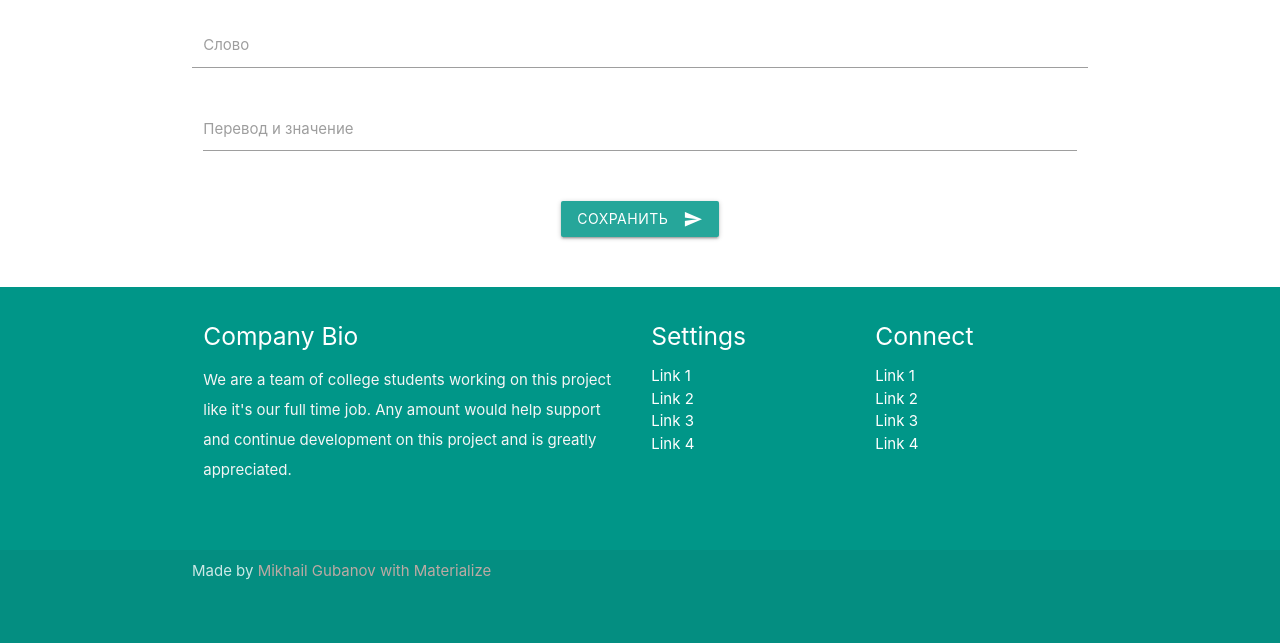
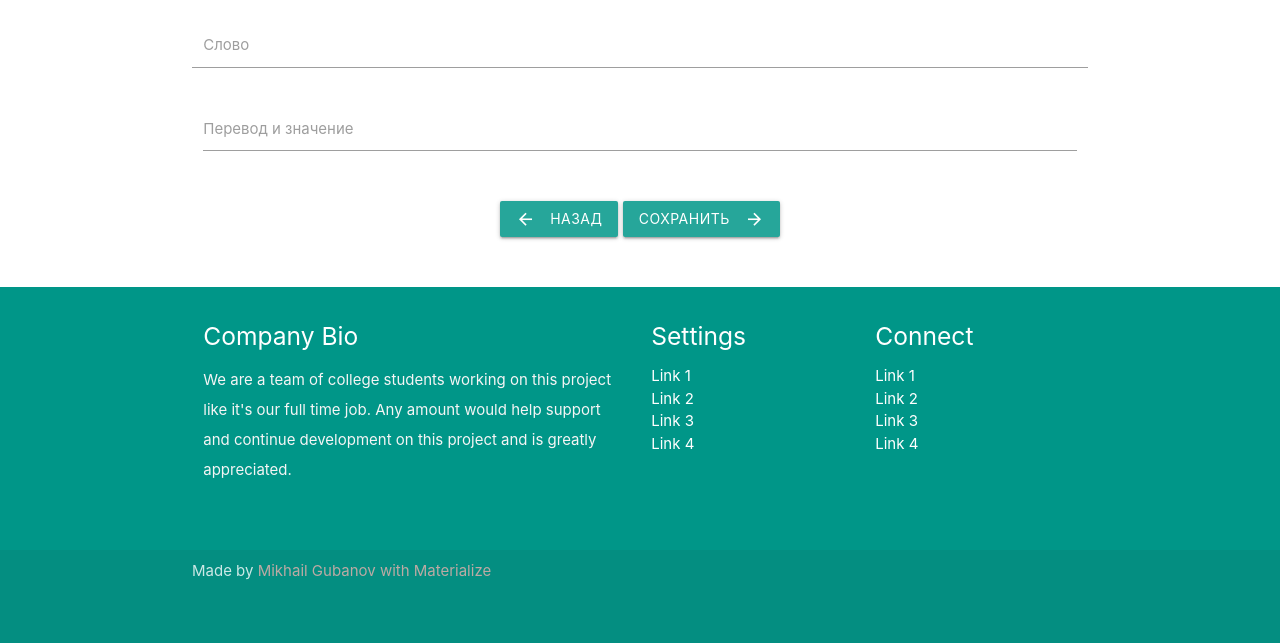
Before and after one commit to yainformal/LinguaLearn, a Django app: template templates/add_word.html in a window 1280 px wide. Shown: the part 178-821 px from the top of the page. Run offline with Django 4.2, Linux system fonts and the light colour scheme; the template is opened without the code that fills it, so the values that code supplies are empty; some libraries are stand-ins or nearby versions.

Commit message:
Добавлена кнопка назад, для страницы add_word

```diff
--- a/templates/add_word.html
+++ b/templates/add_word.html
@@ -24,9 +24,13 @@
           </div>
         </div>
         <div class="center-align">
+             <button class="btn waves-effect waves-light" type="button" onclick="window.location.href='/dictionary_fill/'">Назад
+            <i class="material-icons left">arrow_back</i>
+          </button>
           <button class="btn waves-effect waves-light" type="submit" name="action">Сохранить
-            <i class="material-icons right">send</i>
+            <i class="material-icons right">arrow_forward</i>
           </button>
+
         </div>
     </form>
 {% endblock %}
--- a/templates/index.html
+++ b/templates/index.html
@@ -5,8 +5,8 @@
 
 {% block authlink %}
 <ul class="right hide-on-med-and-down">
-  <a id="logo-container_2" href="/user_auth/" class="brand-logo"> <!-- TODO: Изменить ссылку после подбора интересной-->
-        <img src="{% static 'img/key.png' %}" alt="Авторизация" width="62" height="55" style="margin-top: 5px;"/>
+  <a id="logo-container" href="/user_auth/" class="brand-logo" style="box-shadow: none"> <!-- TODO: Изменить ссылку после подбора интересной-->
+        <img src="{% static 'img/key.png' %}" alt="Авторизация" width="60" height="55" style="margin-top: 0px;"/>
         </a>
       </ul>
  {% endblock %}
```
